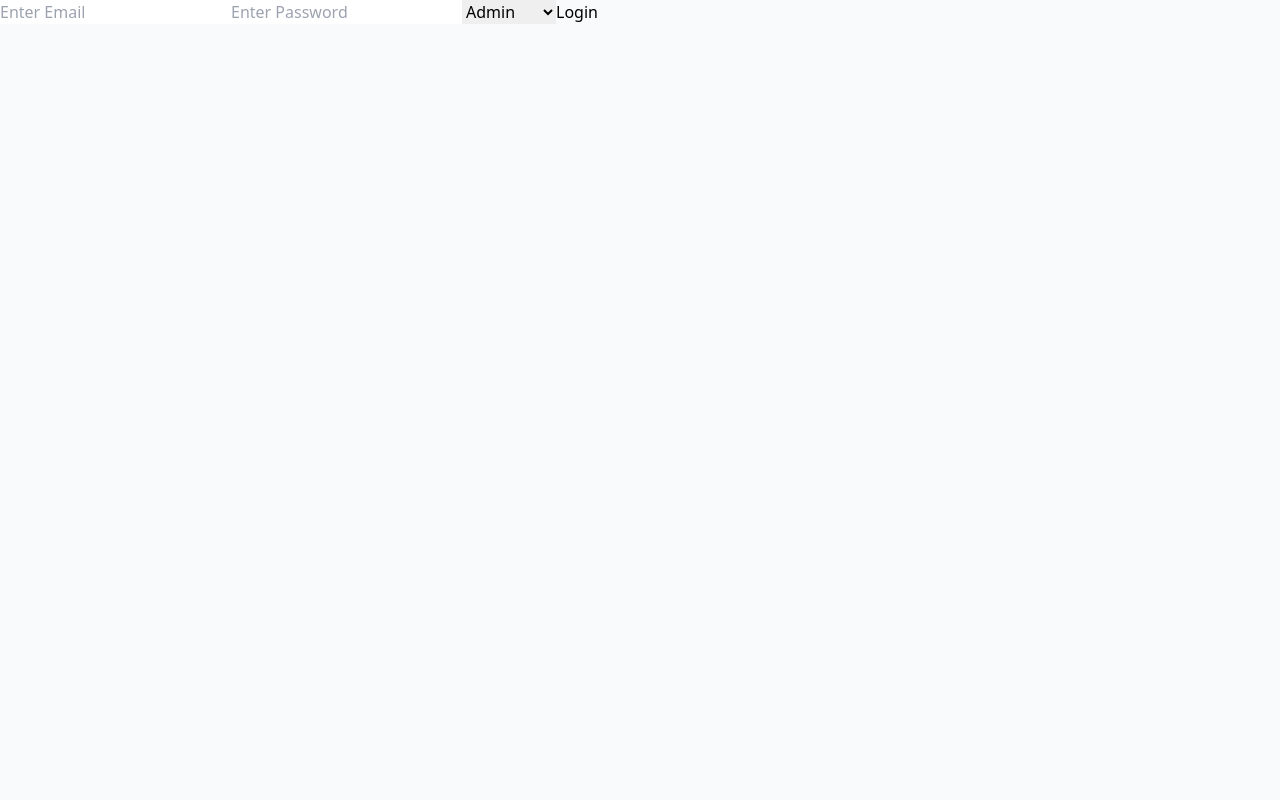
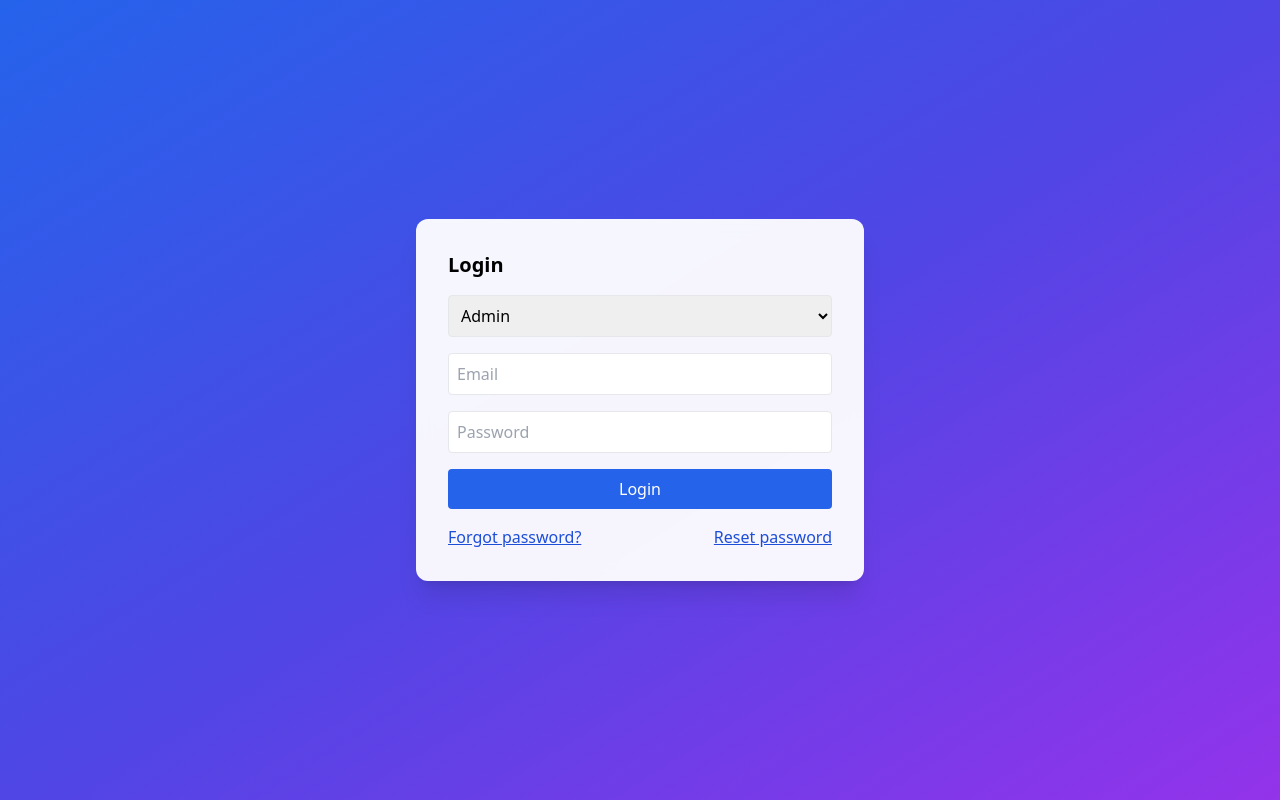
Before and after one commit to bevaraprameela/bevara_prameela_softwarehub, a React (Vite) app in the folder frontend/: page /login in a window 1280 px wide. Built offline with nearby package versions, Linux system fonts and the light colour scheme.

Commit message:
Updated the login file

```diff
--- a/frontend/src/pages/Login.jsx
+++ b/frontend/src/pages/Login.jsx
@@ -1,88 +1,104 @@
-
-import { useState } from "react";
+import { useContext, useState } from "react";
 import { useNavigate } from "react-router-dom";
-import api from "../api/client";
+import api from "../api/client.js";
+import { AuthContext } from "../context/AuthContext.jsx";
 
 export default function Login() {
-
+  const { login } = useContext(AuthContext);
   const navigate = useNavigate();
 
-  const [form, setForm] = useState({
-    email: "admin@prameela.com",
-    password: "Admin12345",
-    role: "admin"
-  });
+  const [email, setEmail] = useState("");
+  const [password, setPassword] = useState("");
+  const [role, setRole] = useState("admin"); // ✅ lowercase default
+  const [error, setError] = useState(null);
 
-  const handleChange = (e) => {
-    setForm({
-      ...form,
-      [e.target.name]: e.target.value
-    });
-  };
-
-  const handleSubmit = async (e) => {
+  const submit = async (e) => {
     e.preventDefault();
+    setError(null);
 
     try {
+      const res = await api.post("/auth/login", { email, password });
 
-      const res = await api.post("/auth/login", form);
+      const backendRole = res.data.user.role.toLowerCase();
+      const selectedRole = role.toLowerCase();
 
-      const actualRole = res.data.user.role;
-      const selectedRole = form.role;
-
-      // ❌ Wrong role selected
-      if (actualRole !== selectedRole) {
-        alert("Please select correct role!");
+      // ✅ Proper role match check
+      if (backendRole !== selectedRole) {
+        setError("Selected role does not match your account role");
         return;
       }
 
-      localStorage.setItem("token", res.data.token);
-      localStorage.setItem("user", JSON.stringify(res.data.user));
+      login(res.data.token, res.data.user);
 
-      // ✅ Navigate based on role
-      if (actualRole === "admin") {
-        navigate("/admin");
-      }
-      else if (actualRole === "employee") {
-        navigate("/employee");
-      }
-      else if (actualRole === "client") {
-        navigate("/client");
-      }
+      // ✅ Navigate based on backend role (safer)
+      if (backendRole === "admin") navigate("/admin");
+      else if (backendRole === "employee") navigate("/employee");
+      else navigate("/client");
 
     } catch (err) {
-      alert("Login Failed");
+      setError("Invalid credentials");
     }
   };
 
   return (
-    <form onSubmit={handleSubmit}>
+    <div className="min-h-screen flex items-center justify-center bg-gradient-to-br from-blue-600 via-indigo-600 to-purple-600">
+      <div className="bg-white/95 backdrop-blur p-8 rounded-xl shadow-xl max-w-md w-full">
+        <h2 className="text-xl font-semibold mb-4">Login</h2>
 
-      <input
-        name="email"
-        type="email"
-        placeholder="Enter Email"
-        onChange={handleChange}
-        required
-      />
+        <form onSubmit={submit} className="space-y-4">
 
-      <input
-        name="password"
-        type="password"
-        placeholder="Enter Password"
-        onChange={handleChange}
-        required
-      />
+          {/* ✅ Lowercase values */}
+          <select
+            className="w-full border rounded p-2"
+            value={role}
+            onChange={(e) => setRole(e.target.value)}
+          >
+            <option value="admin">Admin</option>
+            <option value="employee">Employee</option>
+            <option value="client">Client</option>
+          </select>
 
-      {/* 🔽 ROLE DROPDOWN */}
-      <select name="role" onChange={handleChange} value={form.role}>
-        <option value="admin">Admin</option>
-        <option value="employee">Employee</option>
-        <option value="client">Client</option>
-      </select>
+          <input
+            className="w-full border rounded p-2"
+            placeholder="Email"
+            type="email"
+            value={email}
+            onChange={(e) => setEmail(e.target.value)}
+            required
+          />
 
-      <button type="submit">Login</button>
+          <input
+            className="w-full border rounded p-2"
+            placeholder="Password"
+            type="password"
+            value={password}
+            onChange={(e) => setPassword(e.target.value)}
+            required
+          />
 
-    </form>
+          {error && <div className="text-red-600 text-sm">{error}</div>}
+
+          <button className="w-full bg-blue-600 hover:bg-blue-700 text-white rounded p-2">
+            Login
+          </button>
+        </form>
+
+        <div className="mt-4 grid grid-cols-2 gap-2">
+          <button
+            onClick={() => navigate("/forgot")}
+            className="text-blue-700 underline text-left"
+          >
+            Forgot password?
+          </button>
+
+          <button
+            onClick={() => navigate("/reset")}
+            className="text-blue-700 underline text-right"
+          >
+            Reset password
+          </button>
+        </div>
+      </div>
+    </div>
   );
 }
```
